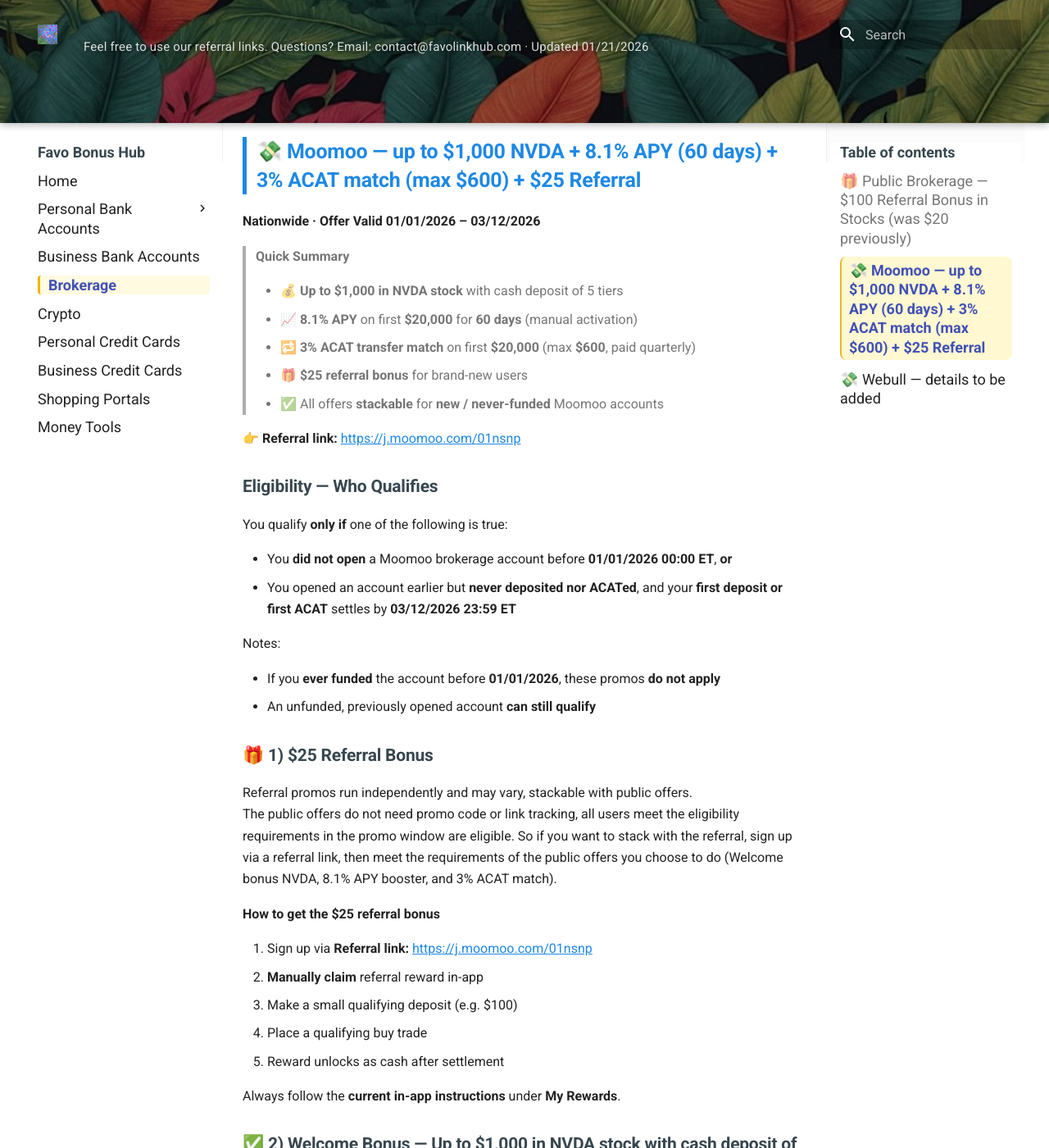
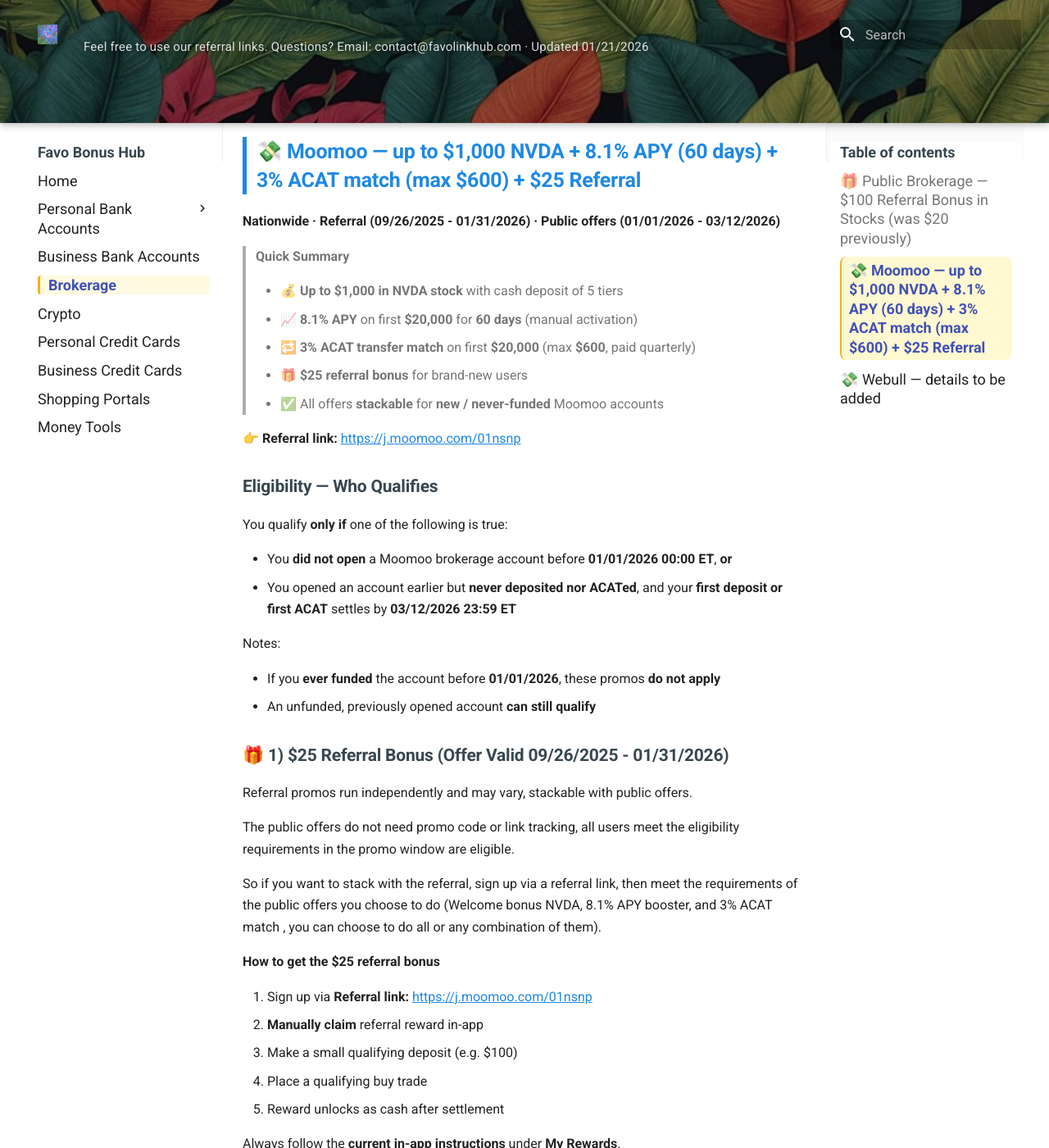
Before and after one commit to whispersofzephyr/favolinkhub-site, an MkDocs documentation site: the page built from docs/brokerage.md, in a window 1280 px wide and 1400 px high, scrolled down 2282 px. Shown: the whole window at 82% size. Built offline with MkDocs 1.6.1 and Material for MkDocs 9.7.7, drawn with Linux system fonts in a browser that asks for light colours; some of the changed text lies outside the part shown.

Commit message:
Update brokerage.md

```diff
--- a/docs/brokerage.md
+++ b/docs/brokerage.md
@@ -73,7 +73,7 @@ To keep activity clean, one option is to **buy Treasury bills**, hold them for ~
 ---
 
 ## 💸 Moomoo — up to $1,000 NVDA + 8.1% APY (60 days) + 3% ACAT match (max $600) + $25 Referral
-**Nationwide · Offer Valid 01/01/2026 – 03/12/2026**
+**Nationwide · Referral (09/26/2025 - 01/31/2026) · Public offers (01/01/2026 - 03/12/2026)**
 
 > **Quick Summary**
 >
@@ -97,10 +97,13 @@ Notes:
 - If you **ever funded** the account before **01/01/2026**, these promos **do not apply**
 - An unfunded, previously opened account **can still qualify**
 
-### 🎁 1) $25 Referral Bonus
+### 🎁 1) $25 Referral Bonus (Offer Valid 09/26/2025 - 01/31/2026)
 
 Referral promos run independently and may vary, stackable with public offers.
-The public offers do not need promo code or link tracking, all users meet the eligibility requirements in the promo window are eligible. So if you want to stack with the referral, sign up via a referral link, then meet the requirements of the public offers you choose to do (Welcome bonus NVDA, 8.1% APY booster, and 3% ACAT match).
+
+The public offers do not need promo code or link tracking, all users meet the eligibility requirements in the promo window are eligible.
+
+So if you want to stack with the referral, sign up via a referral link, then meet the requirements of the public offers you choose to do (Welcome bonus NVDA, 8.1% APY booster, and 3% ACAT match , you can choose to do all or any combination of them).
 
 **How to get the $25 referral bonus**
 
@@ -112,7 +115,7 @@ The public offers do not need promo code or link tracking, all users meet the el
 
 Always follow the **current in-app instructions** under **My Rewards**.
 
-### ✅ 2) Welcome Bonus — **Up to $1,000 in NVDA stock** with cash deposit of 5 tiers
+### ✅ 2) Deposit Bonus — **Up to $1,000 in NVDA stock** (Offer Valid 01/01/2026 - 03/12/2026)
 
 **Eligible funding methods:** ACH / Wire / Instant / Debit
 ❌ **ACAT does NOT qualify** for this bonus, but next one
@@ -135,7 +138,7 @@ Always follow the **current in-app instructions** under **My Rewards**.
 - Shares unlock after hold period and are tradable ~5 business days later
 - Sale proceeds are **withdrawable**
 
-### ✅ 3) 8.1% APY Cash Sweep Booster on first **$20,000** for **60 days**  (Manual Activation)
+### ✅ 3) 8.1% APY Cash Sweep Booster on first **$20,000** for **60 days**  (Manual Activation) (Offer Valid 01/01/2026 - 03/12/2026)
 
 Rate structure (as of 12/10/2025):
 
@@ -160,7 +163,7 @@ Rate structure (as of 12/10/2025):
 4. First $20k earns boosted APY for 60 days
 5. Excess cash earns base APY only
 
-### ✅ 4) Transfer-In Promotion — **3% ACAT transfer match** on first **$20,000** (max **$600**, paid quarterly)
+### ✅ 4) Transfer-In Promotion — **3% ACAT transfer match** on first **$20,000** (max **$600**, paid quarterly) (Offer Valid 01/01/2026 - 03/12/2026)
 
 **Eligibility:** No prior deposits or ACATs before **01/01/2026**, First eligible ACAT settles by **03/12/2026**
 
```
Also changed, not shown: other parts of docs/brokerage.md (+1 -3 lines).
